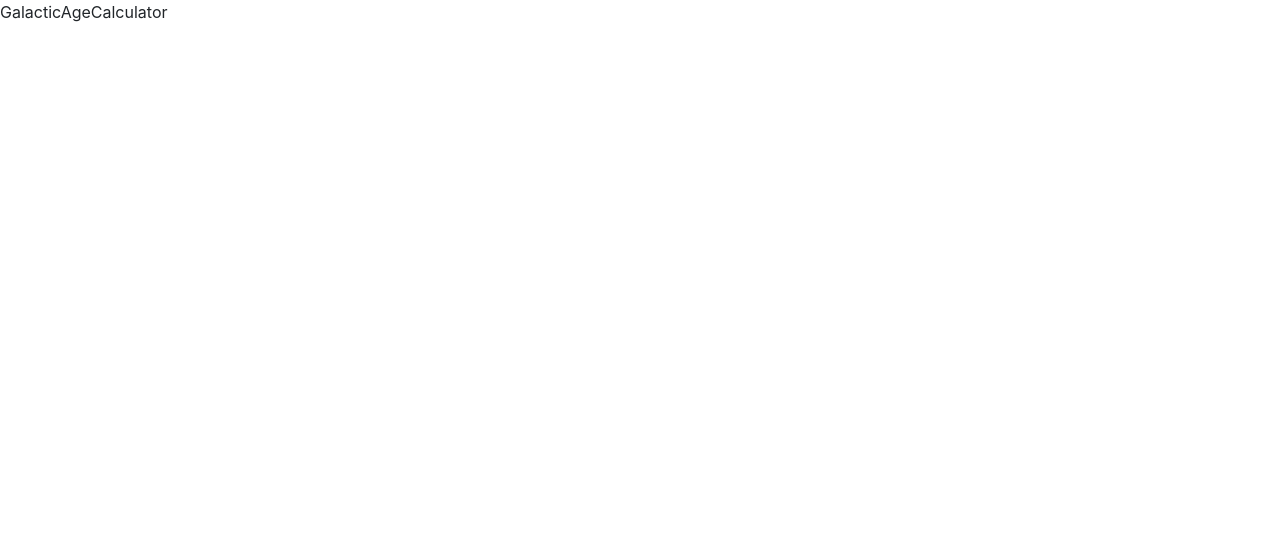
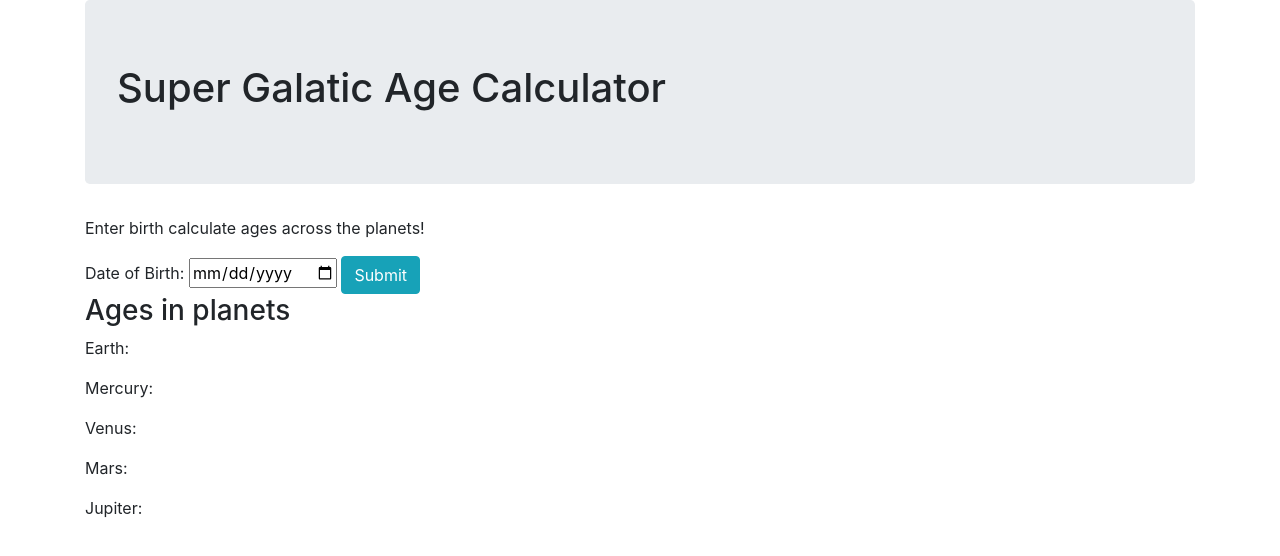
Before and after one commit to chanzlee/Super-Galactic-Age-Calculator, a website built with webpack: page src/index.html in a window 1280 px wide. Built offline with nearby package versions, Linux system fonts and the light colour scheme.

Commit message:
add form for age calculation on planets.

```diff
--- a/src/index.html
+++ b/src/index.html
@@ -2,9 +2,30 @@
 <html>
   <head>
     <script type="text/javascript" src="bundle.js"></script>
-    <title>GalacticAgeCalculator</title>
+    <title>Super Galatic Age Calculator</title>
   </head>
   <body>
-    <p>GalacticAgeCalculator</p>
+    <div class="container">
+      <div class="jumbotron">
+        <h1>Super Galatic Age Calculator</h1>
+      </div>
+
+      <form id="planet-age">
+        <p>Enter birth calculate ages across the planets!</p>
+        <label for="birthday">Date of Birth:</label>
+        <input id="birthDay" type="date" name="birthDay">
+        <button class="btn btn-info" type="submit">Submit</button>
+      </form>
+      <div class="result">
+        <div id="planet-age-result">
+          <h3>Ages in planets</h3>
+          <p>Earth: <span id="earth"></span></p>
+          <p>Mercury: <span id="mercury"></span></p>
+          <p>Venus: <span id="venus"></span></p>
+          <p>Mars: <span id="mars"></span></p>
+          <p>Jupiter: <span id="jupiter"></span></p>
+        </div>
+      </div>
+    </div>
   </body>
 </html>
```
